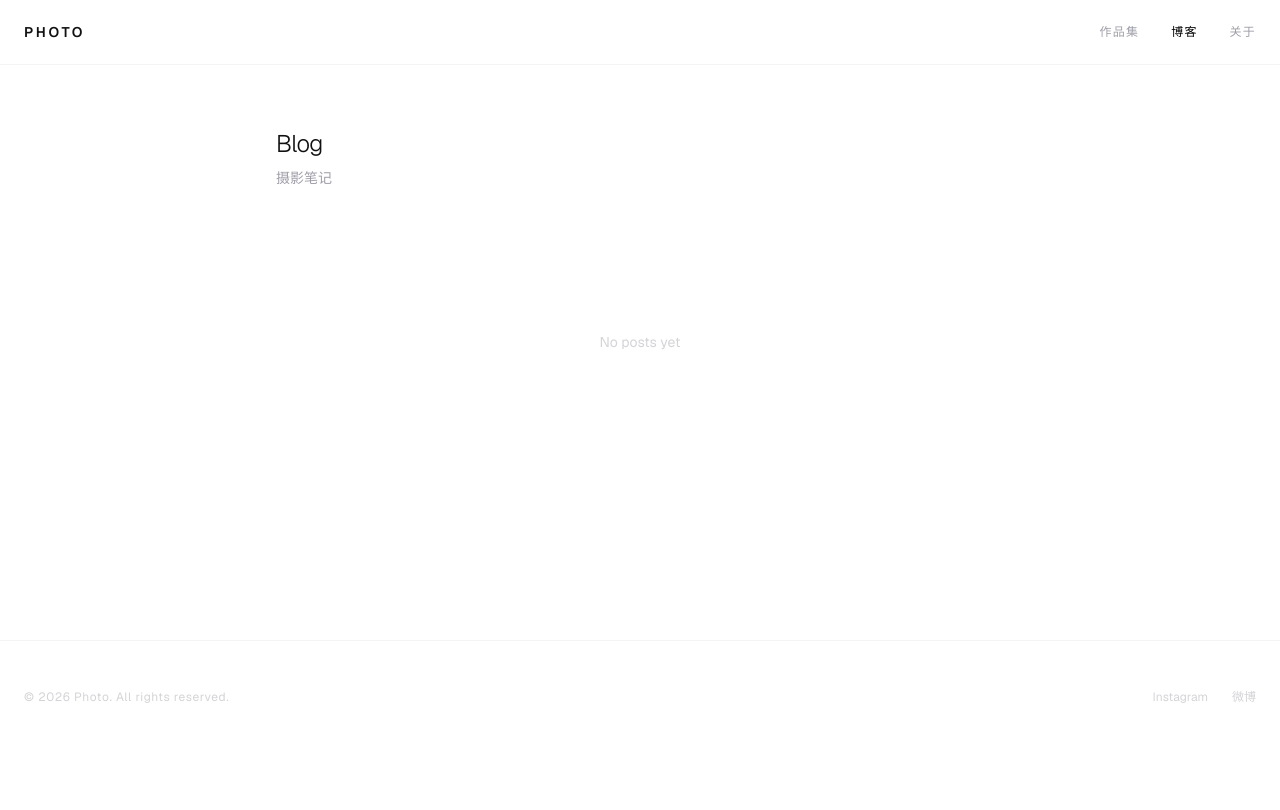
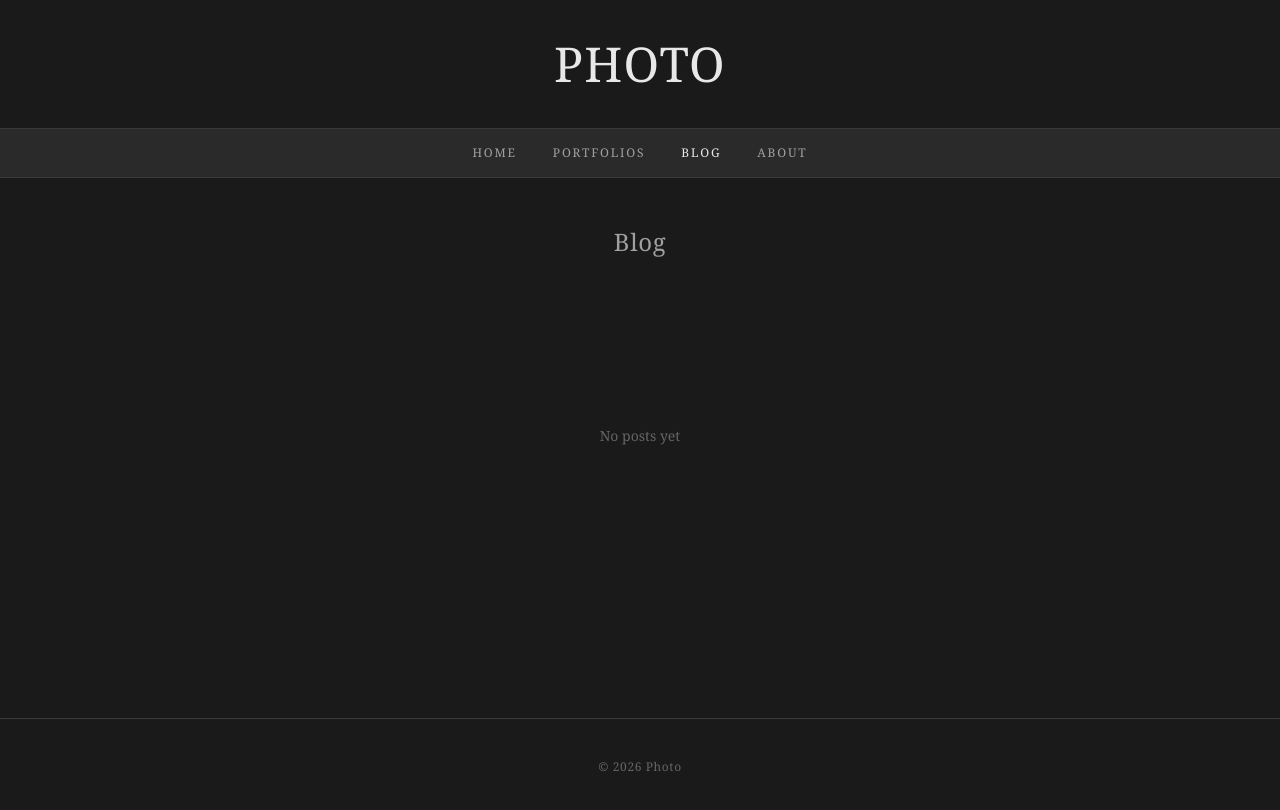
Before and after one commit to maxivanx/photo_website, a Next.js app: page /blog in a window 1280 px wide. Shown: the top 810 px of the page. Built offline with nearby package versions, Linux system fonts and the light colour scheme.

Commit message:
redesign: vivianmaier.com layout - dark theme, 3-col album grid, single-column gallery

```diff
--- a/src/app/about/page.tsx
+++ b/src/app/about/page.tsx
@@ -1,12 +1,11 @@
-import Link from "next/link"
-
 export default function AboutPage() {
   return (
-    <div className="max-w-3xl mx-auto px-5 py-16">
-      <h1 className="text-2xl font-light tracking-tight mb-2">About</h1>
-      <p className="text-sm text-zinc-400 mb-12">关于</p>
+    <div className="max-w-3xl mx-auto px-4 py-12">
+      <h1 className="text-2xl font-serif tracking-wide mb-10 text-center">
+        About
+      </h1>
 
-      <div className="space-y-6 text-sm text-zinc-700 leading-relaxed">
+      <div className="space-y-6 text-sm text-[#a0a0a0] leading-relaxed">
         <p>
           一名热爱摄影的创作者，专注于风光、人像和街拍。
         </p>
@@ -15,18 +14,18 @@ export default function AboutPage() {
         </p>
       </div>
 
-      <div className="mt-12 pt-8 border-t border-zinc-100">
-        <h2 className="text-xs tracking-widest text-zinc-400 uppercase mb-4">Equipment</h2>
-        <ul className="text-sm text-zinc-600 space-y-1.5">
+      <div className="mt-16 pt-10 border-t border-[#3a3a3a]">
+        <h2 className="text-sm font-serif tracking-wide text-[#e8e8e8] mb-6">Equipment</h2>
+        <ul className="space-y-2 text-sm text-[#888]">
           <li>Sony A7IV</li>
           <li>FE 24-70mm f/2.8 GM II</li>
           <li>FE 85mm f/1.4 GM</li>
         </ul>
       </div>
 
-      <div className="mt-8 pt-8 border-t border-zinc-100">
-        <h2 className="text-xs tracking-widest text-zinc-400 uppercase mb-4">Contact</h2>
-        <p className="text-sm text-zinc-500">photo@example.com</p>
+      <div className="mt-10 pt-10 border-t border-[#3a3a3a]">
+        <h2 className="text-sm font-serif tracking-wide text-[#e8e8e8] mb-6">Contact</h2>
+        <p className="text-sm text-[#888]">photo@example.com</p>
       </div>
     </div>
   )
--- a/src/app/blog/page.tsx
+++ b/src/app/blog/page.tsx
@@ -5,13 +5,14 @@ export default function BlogPage() {
   const posts = getAllPosts()
 
   return (
-    <div className="max-w-3xl mx-auto px-5 py-16">
-      <h1 className="text-2xl font-light tracking-tight mb-2">Blog</h1>
-      <p className="text-sm text-zinc-400 mb-12">摄影笔记</p>
+    <div className="max-w-3xl mx-auto px-4 py-12">
+      <h1 className="text-2xl font-serif tracking-wide mb-10 text-center text-[#a0a0a0]">
+        Blog
+      </h1>
 
       {posts.length === 0 ? (
-        <div className="text-center py-24">
-          <p className="text-sm text-zinc-300">No posts yet</p>
+        <div className="text-center py-32">
+          <p className="text-sm text-[#666]">No posts yet</p>
         </div>
       ) : (
         <div className="space-y-6">
@@ -19,14 +20,14 @@ export default function BlogPage() {
             <Link
               key={post.slug}
               href={`/blog/${post.slug}`}
-              className="block group border-b border-zinc-100 pb-6"
+              className="block group border-b border-[#3a3a3a] pb-6"
             >
-              <time className="text-xs text-zinc-300">{post.date}</time>
-              <h2 className="text-base font-medium mt-1 group-hover:underline underline-offset-2">
+              <time className="text-xs text-[#666]">{post.date}</time>
+              <h2 className="text-base font-serif mt-1 text-[#e8e8e8] group-hover:text-[#a0a0a0] transition-colors">
                 {post.title}
               </h2>
               {post.excerpt && (
-                <p className="text-sm text-zinc-400 mt-2 leading-relaxed">{post.excerpt}</p>
+                <p className="text-sm text-[#888] mt-2 leading-relaxed">{post.excerpt}</p>
               )}
             </Link>
           ))}
--- a/src/app/gallery/page.tsx
+++ b/src/app/gallery/page.tsx
@@ -7,55 +7,41 @@ export default function GalleryPage() {
   const albums = getAllAlbums()
 
   return (
-    <div className="max-w-7xl mx-auto px-6 py-24">
-      <h1 className="text-4xl font-light tracking-tight mb-2">作品集</h1>
-      <p className="text-sm text-zinc-400 mb-16">摄影作品</p>
+    <div className="max-w-6xl mx-auto px-4 py-12">
+      <h1 className="text-xl font-serif tracking-wide mb-10 text-center text-[#a0a0a0]">
+        Portfolios
+      </h1>
 
       {albums.length === 0 ? (
         <div className="text-center py-32">
-          <p className="text-sm text-zinc-300">暂无相册</p>
+          <p className="text-sm text-[#666]">No portfolios yet</p>
         </div>
       ) : (
-        <div className="space-y-24">
+        <div className="grid grid-cols-1 sm:grid-cols-2 lg:grid-cols-3 gap-0.5 bg-[#2a2a2a]">
           {albums.map((album) => {
             const photos = getPhotosByAlbum(album.slug)
+            const cover = photos[0]
             return (
-              <section key={album.slug}>
-                <div className="flex items-baseline gap-4 mb-6">
-                  <h2 className="text-lg font-medium">{album.title}</h2>
-                  <span className="text-xs text-zinc-300">{photos.length} 张</span>
+              <Link
+                key={album.slug}
+                href={`/gallery/${album.slug}`}
+                className="group relative bg-[#1a1a1a] overflow-hidden"
+              >
+                <div className="aspect-[4/3] bg-[#222]">
+                  {cover && (
+                    <img
+                      src={imagePath(cover.image)}
+                      alt={album.title}
+                      className="w-full h-full object-cover"
+                    />
+                  )}
                 </div>
-                <Link
-                  href={`/gallery/${album.slug}`}
-                  className="grid grid-cols-2 sm:grid-cols-3 lg:grid-cols-4 gap-1 group"
-                >
-                  {photos.slice(0, 8).map((photo, idx) => (
-                    <div
-                      key={photo.slug}
-                      className={`aspect-square bg-zinc-50 overflow-hidden ${
-                        idx === 0 ? 'row-span-2 col-span-2' : ''
-                      }`}
-                    >
-                      <img
-                        src={imagePath(photo.image)}
-                        alt={photo.title}
-                        className="w-full h-full object-cover group-hover:opacity-90 transition-opacity duration-500"
-                        loading={idx < 4 ? "eager" : "lazy"}
-                      />
-                    </div>
-                  ))}
-                </Link>
-                {photos.length > 8 && (
-                  <div className="mt-4 text-right">
-                    <Link
-                      href={`/gallery/${album.slug}`}
-                      className="text-xs text-zinc-400 hover:text-black transition-colors"
-                    >
-                      查看全部 {photos.length} 张 →
-                    </Link>
-                  </div>
-                )}
-              </section>
+                <div className="absolute inset-0 flex items-center justify-center bg-black/30 group-hover:bg-black/20 transition-colors">
+                  <h2 className="text-white text-lg sm:text-xl font-serif tracking-wide">
+                    {album.title}
+                  </h2>
+                </div>
+              </Link>
             )
           })}
         </div>
--- a/src/app/globals.css
+++ b/src/app/globals.css
@@ -1,61 +1,29 @@
 @import "tailwindcss";
-
-:root {
-  --background: #ffffff;
-  --foreground: #111111;
-}
-
-@theme inline {
-  --color-background: var(--background);
-  --color-foreground: var(--foreground);
-  --font-sans: var(--font-geist-sans);
-  --font-mono: var(--font-geist-mono);
-}
 
 * {
   box-sizing: border-box;
 }
 
 body {
-  background: var(--background);
-  color: var(--foreground);
-  font-family: var(--font-sans), sans-serif;
+  background: #1a1a1a;
+  color: #e8e8e8;
+  font-family: Georgia, "Times New Roman", Times, serif;
   -webkit-font-smoothing: antialiased;
-  -moz-osx-font-smoothing: grayscale;
 }
 
 ::selection {
-  background: #111;
-  color: #fff;
-}
-
-@keyframes fadeIn {
-  from { opacity: 0; transform: translateY(8px); }
-  to { opacity: 1; transform: translateY(0); }
-}
-
-.animate-fade-in {
-  animation: fadeIn 0.5s ease-out forwards;
-}
-
-@keyframes imageReveal {
-  from { opacity: 0; clip-path: inset(0 0 100% 0); }
-  to { opacity: 1; clip-path: inset(0 0 0 0); }
-}
-
-.image-reveal {
-  animation: imageReveal 0.6s ease-out forwards;
+  background: #e8e8e8;
+  color: #1a1a1a;
 }
 
 img {
   transition: opacity 0.3s ease;
 }
 
-img[loading] {
-  opacity: 0;
+a {
+  transition: opacity 0.2s ease;
 }
 
-img[loading].loaded,
-img:not([loading]) {
-  opacity: 1;
+a:hover {
+  opacity: 0.75;
 }
--- a/src/app/layout.tsx
+++ b/src/app/layout.tsx
@@ -1,13 +1,7 @@
 import type { Metadata } from "next";
-import { Geist } from "next/font/google";
 import "./globals.css";
 import Header from "@/components/Header";
 import Footer from "@/components/Footer";
-
-const geistSans = Geist({
-  variable: "--font-geist-sans",
-  subsets: ["latin"],
-});
 
 export const metadata: Metadata = {
   title: "Photo",
@@ -20,8 +14,8 @@ export default function RootLayout({
   children: React.ReactNode;
 }>) {
   return (
-    <html lang="zh-CN" className={`${geistSans.variable}`}>
-      <body className="bg-white text-zinc-900 pt-16">
+    <html lang="zh-CN">
+      <body className="bg-[#1a1a1a] text-[#e8e8e8]">
         <Header />
         <main>{children}</main>
         <Footer />
--- a/src/app/page.tsx
+++ b/src/app/page.tsx
@@ -1,84 +1,46 @@
 import Link from "next/link"
 import { getAllAlbums } from "@/lib/albums"
 import { getPhotosByAlbum } from "@/lib/photos"
-import { getAllPosts } from "@/lib/blog"
 import { imagePath } from "@/lib/config"
 
 export default function Home() {
   const albums = getAllAlbums()
-  const posts = getAllPosts()
 
   return (
-    <div>
-      <section className="max-w-7xl mx-auto px-6 py-24 sm:py-32">
-        <h1 className="text-5xl sm:text-7xl font-light tracking-tight leading-none">
-          Photo
-        </h1>
-        <p className="mt-6 text-base text-zinc-400 max-w-md leading-relaxed">
-          用镜头记录世界，用影像讲述故事
-        </p>
-      </section>
-
-      {albums.length > 0 && (
-        <section className="max-w-7xl mx-auto px-6 pb-24">
-          <div className="space-y-16">
-            {albums.map((album, idx) => {
-              const albumPhotos = getPhotosByAlbum(album.slug)
-              const previews = albumPhotos.slice(0, 4)
+    <div className="max-w-6xl mx-auto px-4 py-12">
+      {albums.length === 0 ? (
+        <div className="text-center py-32">
+          <p className="text-sm text-[#666]">No portfolios yet</p>
+        </div>
+      ) : (
+        <div className="grid grid-cols-1 sm:grid-cols-2 lg:grid-cols-3 gap-0.5 bg-[#2a2a2a]">
+          {albums.map((album) => {
+            const photos = getPhotosByAlbum(album.slug)
+            const cover = photos[0]
             return (
               <Link
                 key={album.slug}
                 href={`/gallery/${album.slug}`}
-                  className="group block"
+                className="group relative bg-[#1a1a1a] overflow-hidden"
               >
-                  <h3 className="text-lg font-medium mb-4 group-hover:opacity-60 transition-opacity">
+                <div className="aspect-[4/3] bg-[#222]">
+                  {cover && (
+                    <img
+                      src={imagePath(cover.image)}
+                      alt={album.title}
+                      className="w-full h-full object-cover"
+                    />
+                  )}
+                </div>
+                <div className="absolute inset-0 flex items-center justify-center bg-black/30 group-hover:bg-black/20 transition-colors">
+                  <h2 className="text-white text-lg sm:text-xl font-serif tracking-wide">
                     {album.title}
-                  </h3>
-                  {previews.length > 0 ? (
-                    <div className={`grid gap-1 ${previews.length === 1 ? 'grid-cols-1' : previews.length === 2 ? 'grid-cols-2' : 'grid-cols-2 sm:grid-cols-4'}`}>
-                      {previews.map((photo) => (
-                        <div key={photo.slug} className="aspect-[4/3] bg-zinc-50 overflow-hidden">
-                          <img
-                            src={imagePath(photo.image)}
-                            alt={photo.title}
-                            className="w-full h-full object-cover group-hover:scale-[1.02] transition-transform duration-700"
-                            loading={idx < 2 ? "eager" : "lazy"}
-                          />
+                  </h2>
                 </div>
-                      ))}
-                    </div>
-                  ) : (
-                    <div className="aspect-[4/3] bg-zinc-50 flex items-center justify-center">
-                      <span className="text-xs text-zinc-300">暂无照片</span>
-                    </div>
-                  )}
               </Link>
             )
           })}
         </div>
-        </section>
-      )}
-
-      {posts.length > 0 && (
-        <section className="max-w-7xl mx-auto px-6 pb-24">
-          <div className="flex items-center justify-between mb-8">
-            <h2 className="text-xs tracking-[0.2em] text-zinc-400 uppercase">博客</h2>
-            <Link href="/blog" className="text-xs text-zinc-400 hover:text-black transition-colors">
-              查看全部 →
-            </Link>
-          </div>
-          <div className="grid grid-cols-1 sm:grid-cols-2 lg:grid-cols-3 gap-8">
-            {posts.slice(0, 6).map((post) => (
-              <Link key={post.slug} href={`/blog/${post.slug}`} className="group block">
-                <div className="aspect-[16/10] bg-zinc-50 mb-4" />
-                <time className="text-xs text-zinc-300">{post.date}</time>
-                <h3 className="text-sm font-medium mt-1.5 group-hover:opacity-60 transition-opacity">
-                  {post.title}
-                </h3>
-              </Link>
-            ))}
-          </div>
-        </section>
       )}
     </div>
   )
--- a/src/components/Footer.tsx
+++ b/src/components/Footer.tsx
@@ -1,15 +1,9 @@
 export default function Footer() {
   return (
-    <footer className="border-t border-zinc-100 mt-32">
-      <div className="max-w-7xl mx-auto px-6 py-12 flex flex-col sm:flex-row items-center justify-between gap-4">
-        <p className="text-xs text-zinc-300 tracking-wider">
-          &copy; {new Date().getFullYear()} Photo. All rights reserved.
-        </p>
-        <div className="flex items-center gap-6">
-          <a href="#" className="text-xs text-zinc-300 hover:text-black transition-colors">Instagram</a>
-          <a href="#" className="text-xs text-zinc-300 hover:text-black transition-colors">微博</a>
-        </div>
-      </div>
+    <footer className="border-t border-[#3a3a3a] mt-24 py-10 text-center">
+      <p className="text-xs text-[#666] tracking-wider">
+        &copy; {new Date().getFullYear()} Photo
+      </p>
     </footer>
   )
 }
--- a/src/components/Header.tsx
+++ b/src/components/Header.tsx
@@ -1,41 +1,66 @@
 'use client'
 
 import Link from 'next/link'
+import { useState } from 'react'
 import { usePathname } from 'next/navigation'
 
-const nav = [
-  { href: '/gallery', label: '作品集' },
-  { href: '/blog', label: '博客' },
-  { href: '/about', label: '关于' },
-]
-
 export default function Header() {
+  const [menuOpen, setMenuOpen] = useState(false)
   const pathname = usePathname()
 
   return (
-    <header className="fixed top-0 left-0 right-0 z-50 bg-white/90 backdrop-blur-sm border-b border-zinc-100">
-      <div className="max-w-7xl mx-auto px-6 h-16 flex items-center justify-between">
-        <Link
-          href="/"
-          className="text-sm font-semibold tracking-[0.2em] uppercase"
-        >
-          Photo
+    <header>
+      <div className="text-center py-8 sm:py-10">
+        <Link href="/" className="inline-block">
+          <h1 className="text-4xl sm:text-5xl font-serif tracking-wide text-[#e8e8e8]">
+            PHOTO
+          </h1>
         </Link>
-        <nav className="flex items-center gap-8">
-          {nav.map(({ href, label }) => (
+      </div>
+
+      <div className="bg-[#2a2a2a] border-y border-[#3a3a3a]">
+        <div className="max-w-6xl mx-auto px-4">
+          <button
+            className="w-full py-3 text-xs tracking-[0.15em] text-[#a0a0a0] uppercase md:hidden"
+            onClick={() => setMenuOpen(!menuOpen)}
+          >
+            {menuOpen ? 'Close' : 'Menu'}
+          </button>
+          <nav className={`${menuOpen ? 'block' : 'hidden'} md:flex md:items-center md:justify-center md:gap-1 py-2`}>
             <Link
-              key={href}
-              href={href}
-              className={`text-xs tracking-widest uppercase transition-colors ${
-                pathname.startsWith(href)
-                  ? 'text-black'
-                  : 'text-zinc-400 hover:text-black'
+              href="/"
+              className={`block md:inline-block px-4 py-2 text-xs tracking-[0.15em] uppercase ${
+                pathname === '/' ? 'text-[#e8e8e8]' : 'text-[#a0a0a0] hover:text-[#e8e8e8]'
               }`}
             >
-              {label}
+              Home
             </Link>
-          ))}
-        </nav>
+            <Link
+              href="/gallery"
+              className={`block md:inline-block px-4 py-2 text-xs tracking-[0.15em] uppercase ${
+                pathname.startsWith('/gallery') ? 'text-[#e8e8e8]' : 'text-[#a0a0a0] hover:text-[#e8e8e8]'
+              }`}
+            >
+              Portfolios
+            </Link>
+            <Link
+              href="/blog"
+              className={`block md:inline-block px-4 py-2 text-xs tracking-[0.15em] uppercase ${
+                pathname.startsWith('/blog') ? 'text-[#e8e8e8]' : 'text-[#a0a0a0] hover:text-[#e8e8e8]'
+              }`}
+            >
+              Blog
+            </Link>
+            <Link
+              href="/about"
+              className={`block md:inline-block px-4 py-2 text-xs tracking-[0.15em] uppercase ${
+                pathname === '/about' ? 'text-[#e8e8e8]' : 'text-[#a0a0a0] hover:text-[#e8e8e8]'
+              }`}
+            >
+              About
+            </Link>
+          </nav>
+        </div>
       </div>
     </header>
   )
```
Also changed, not shown: src/app/blog/[slug]/page.tsx (+13 -13 lines), src/app/gallery/[album]/page.tsx (+17 -18 lines). Lines whose indentation alone changed are shown as unchanged.
